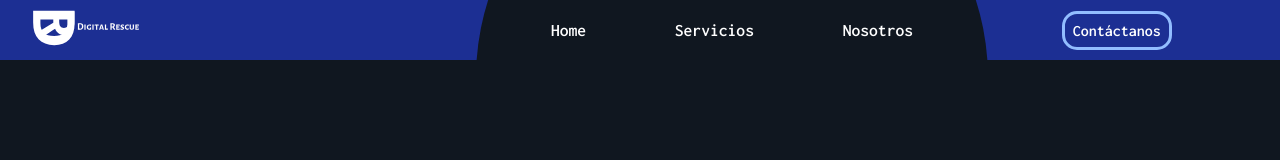
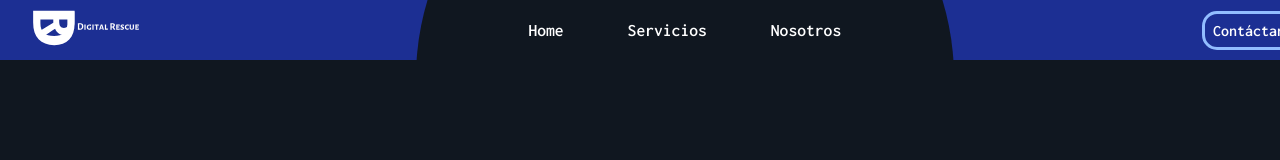
Before and after one commit to Zapallit0/Portfolio_DevWeb, a React (Vite) app in the folder FrontEnd/: page / in a window 1280 px wide. Shown: the top 160 px of the page. Built offline with nearby package versions, Linux system fonts and the light colour scheme; no server answers.

Commit message:
Cambios para navbar esperando que funcione

```diff
--- a/FrontEnd/src/Pages/Home/NavBar/NavBar.css
+++ b/FrontEnd/src/Pages/Home/NavBar/NavBar.css
@@ -1,9 +1,12 @@
 .navBar{
-    position: relative;
+    position: absolute;
+    top: 0;
+    left: 0;
+    width: 100%;
+    z-index: 1000;
     display: flex;
     flex-direction: row;
     background-color: var(--blueRibon900);
-    width: 100;
     padding: 1rem 1rem;
     color: white;
     font-size: 1rem;
@@ -65,25 +68,26 @@
 }
 @media screen and (min-width: 800px){
     .navBar{
-        justify-content: space-evenly;
+        justify-content: space-between;
         padding: 0.5rem 2rem;
     }
     .navBar a{
-        width: 35%;
+        width: auto;
     }
     .phone{
         display: none;
     }
     .comp{
         display: flex;
-        justify-content: space-evenly;
+        justify-content: space-between;
         align-items: center;
-        width: 80%;
+        width: 70%;
     }
     .navComp{
         display: flex;
         flex-direction: row;
-        justify-content: space-evenly;
+        justify-content: center;
+        gap: 2rem;
         width: 60%;
         list-style: none;
         height:100%;
```
